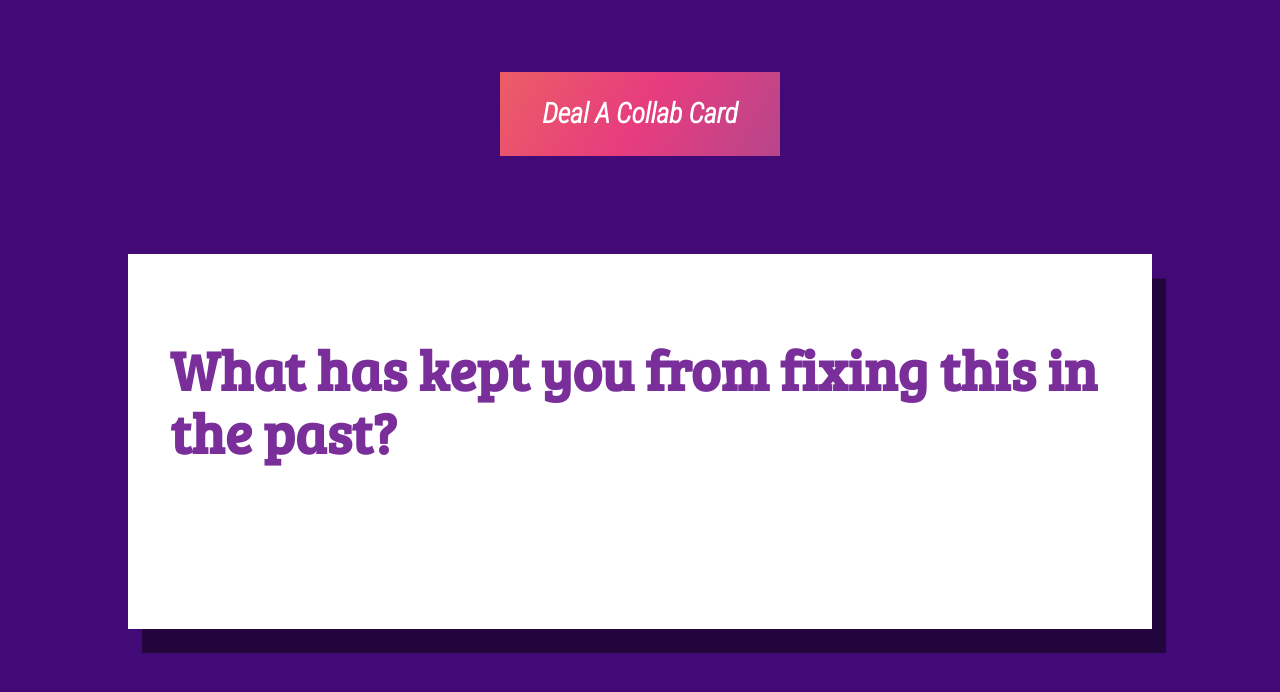
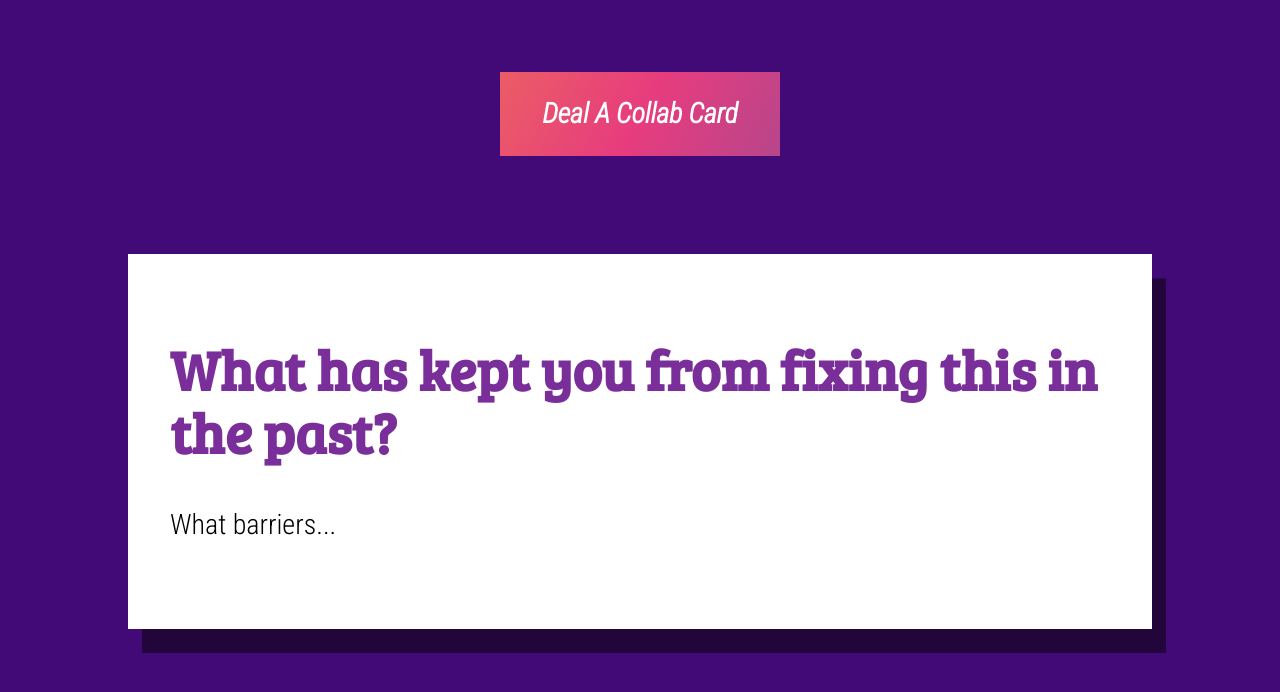
Before and after one commit to pigstake/collab-cards, a React (Create React App) app: page / in a window 1280 px wide. Shown: the top 692 px of the page. Built offline with nearby package versions, Linux system fonts and the light colour scheme.

Commit message:
fix invisible detail text

```diff
--- a/src/App.css
+++ b/src/App.css
@@ -53,7 +53,6 @@ body {
   color: black;
   line-height: 1.375;
   margin: 0 0 1.5rem;
-  mix-blend-mode: difference;
 }
 .newPromptButton {
   align-self: center;
```
